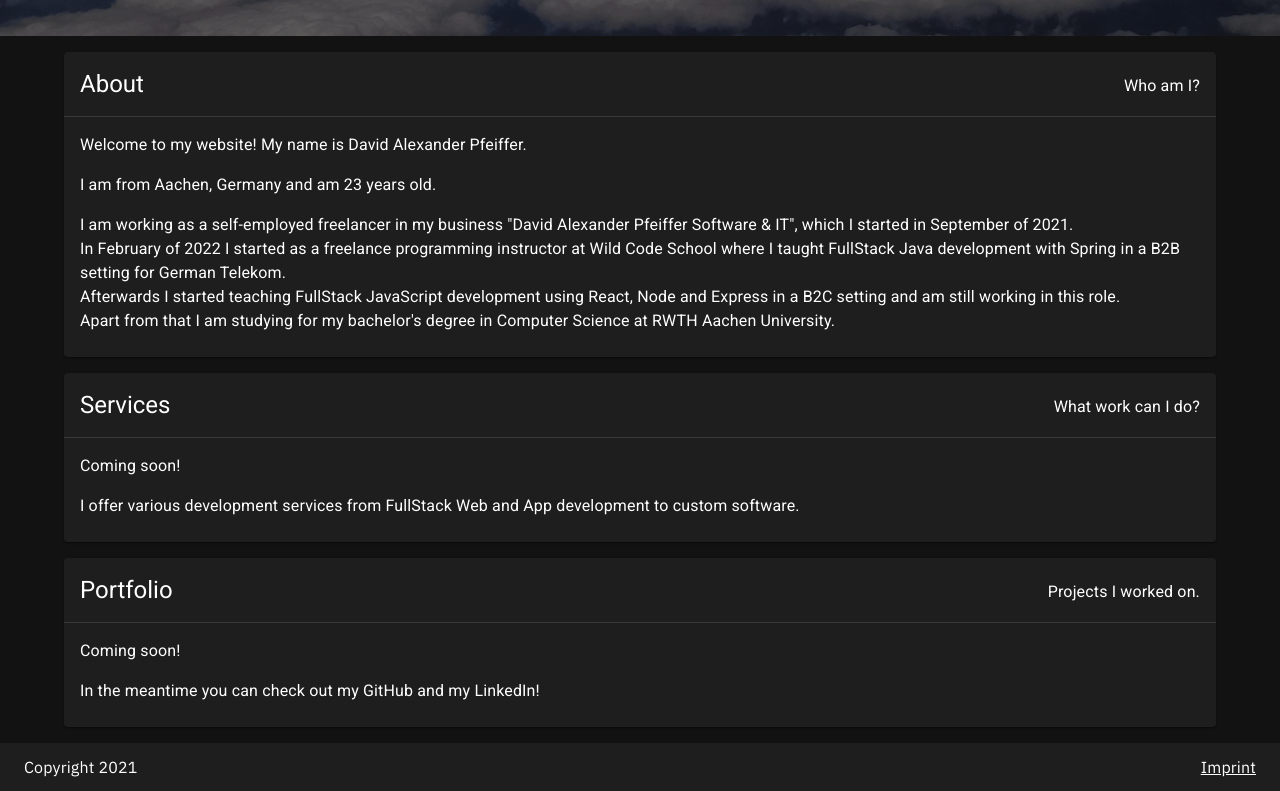
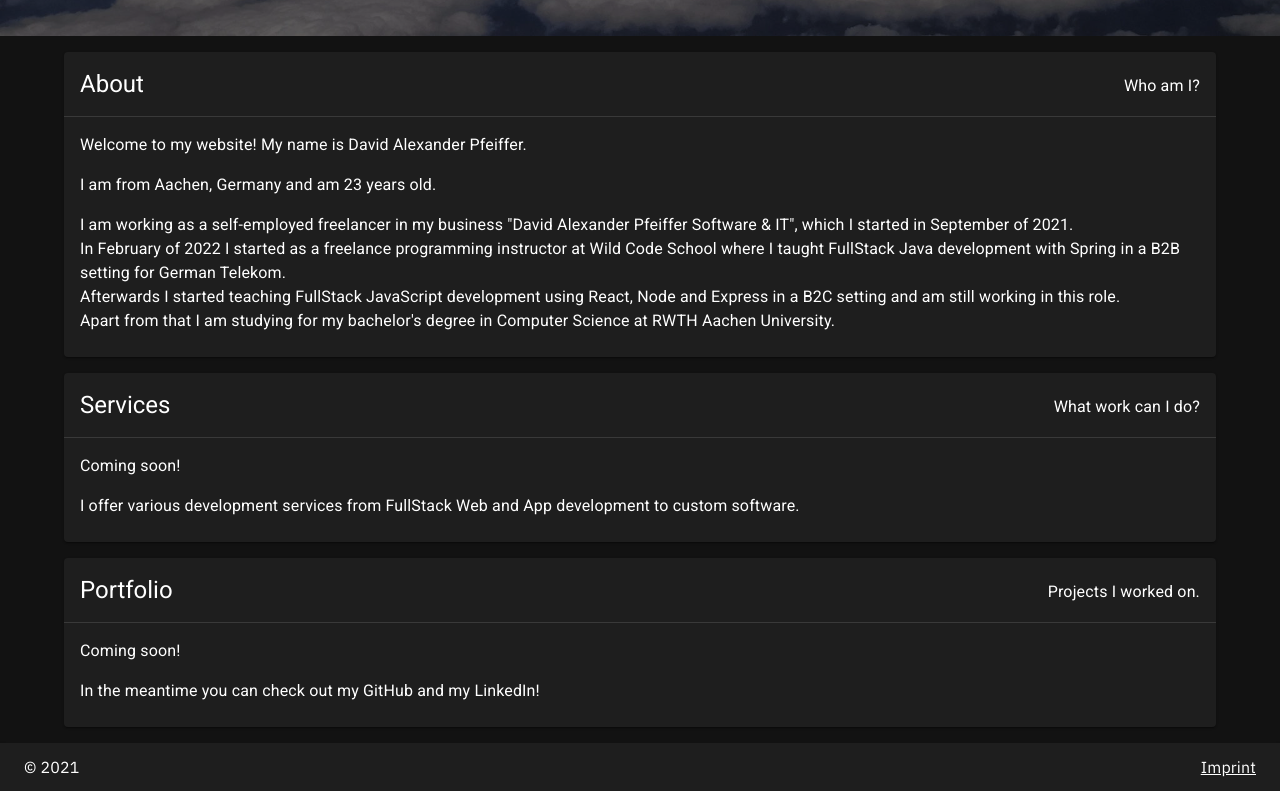
Before and after one commit to davidmc971/d-a-pfeiffer-website, a React (Create React App) app in the folder website-react-ts/: page / in a window 1280 px wide. Shown: the part 764-1555 px from the top of the page. Built offline with nearby package versions, Linux system fonts and the light colour scheme.

Commit message:
Automatic copyright year

```diff
--- a/website-react-ts/src/Components/Footer.tsx
+++ b/website-react-ts/src/Components/Footer.tsx
@@ -27,7 +27,7 @@ function Footer() {
           alignItems="center"
         >
           <Grid item xs="auto" alignContent="center">
-            Copyright 2021
+            &copy; {new Date().getFullYear()}
           </Grid>
           <Grid item xs="auto">
             <Link
```
